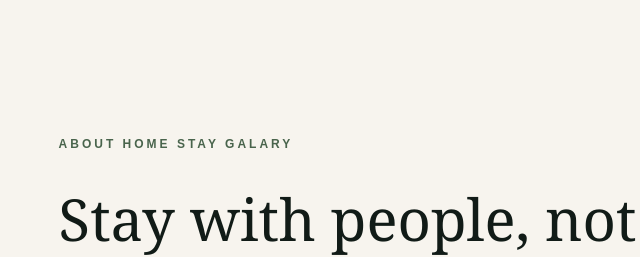
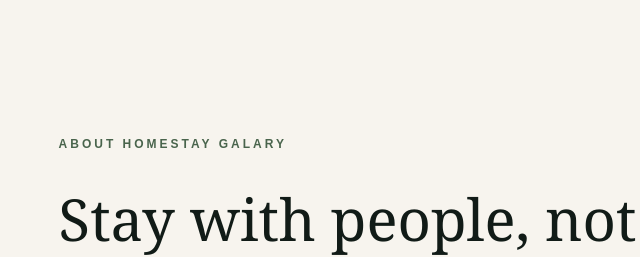
Before and after one commit to Indronil22/Angan_Homestay, a website: page public/index.html in a window 1280 px wide. Shown: the part 1200-1457 px from the top of the page, 31-671 px from the left. Drawn offline with Linux system fonts and the light colour scheme; no server answers.

Commit message:
Fix Homestay Gallery typo

```diff
--- a/public/index.html
+++ b/public/index.html
@@ -82,7 +82,7 @@
 <!-- ================= ABOUT ================= -->
 <section id="about" class="about-section">
 
-    <p class="eyebrow">ABOUT HOME STAY GALARY</p>
+    <p class="eyebrow">ABOUT HOMESTAY GALARY</p>
 
     <h2>Stay with people, not just places.</h2>
 
```
